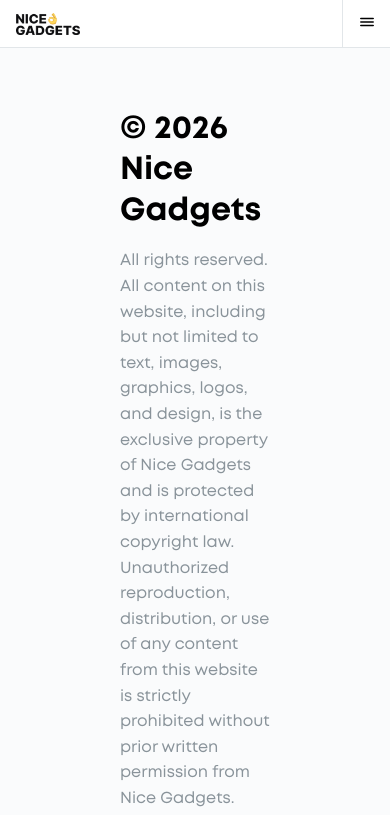
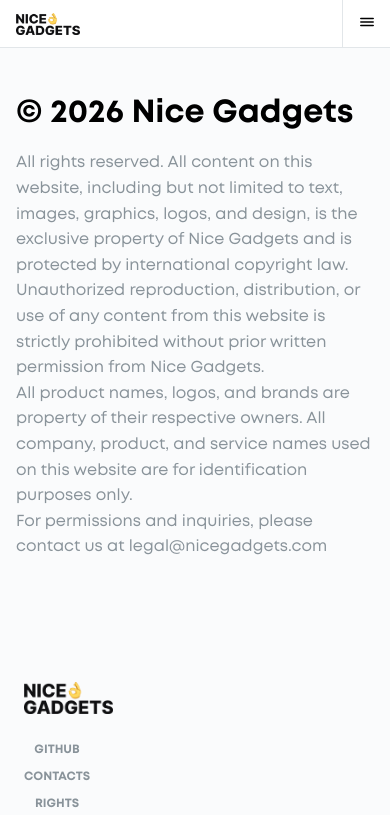
Before and after one commit to mate-group-project/nice-gadgets, a React (Vite) app: page /rights in a window 390 px wide. Shown: the top 815 px of the page. Built offline with nearby package versions, Linux system fonts and the light colour scheme.

Commit message:
add adaptive in rights

```diff
--- a/src/pages/RightPage.scss
+++ b/src/pages/RightPage.scss
@@ -10,6 +10,12 @@
   &__text {
     font-size: 16px;
     line-height: 1.6;
-        color:#89939a;
+    color: #89939a;
   }
 }
+
+@media (max-width:768px) {
+    .rights {
+        padding:24px 16px;
+    }
+}
--- a/src/shared/components/Footer/Footer.scss
+++ b/src/shared/components/Footer/Footer.scss
@@ -4,7 +4,6 @@
   scroll-behavior: smooth;
   --color-contacts: #89939a;
 }
-
 
 .footer {
   @include container;
```
Lines whose indentation alone changed are shown as unchanged.
